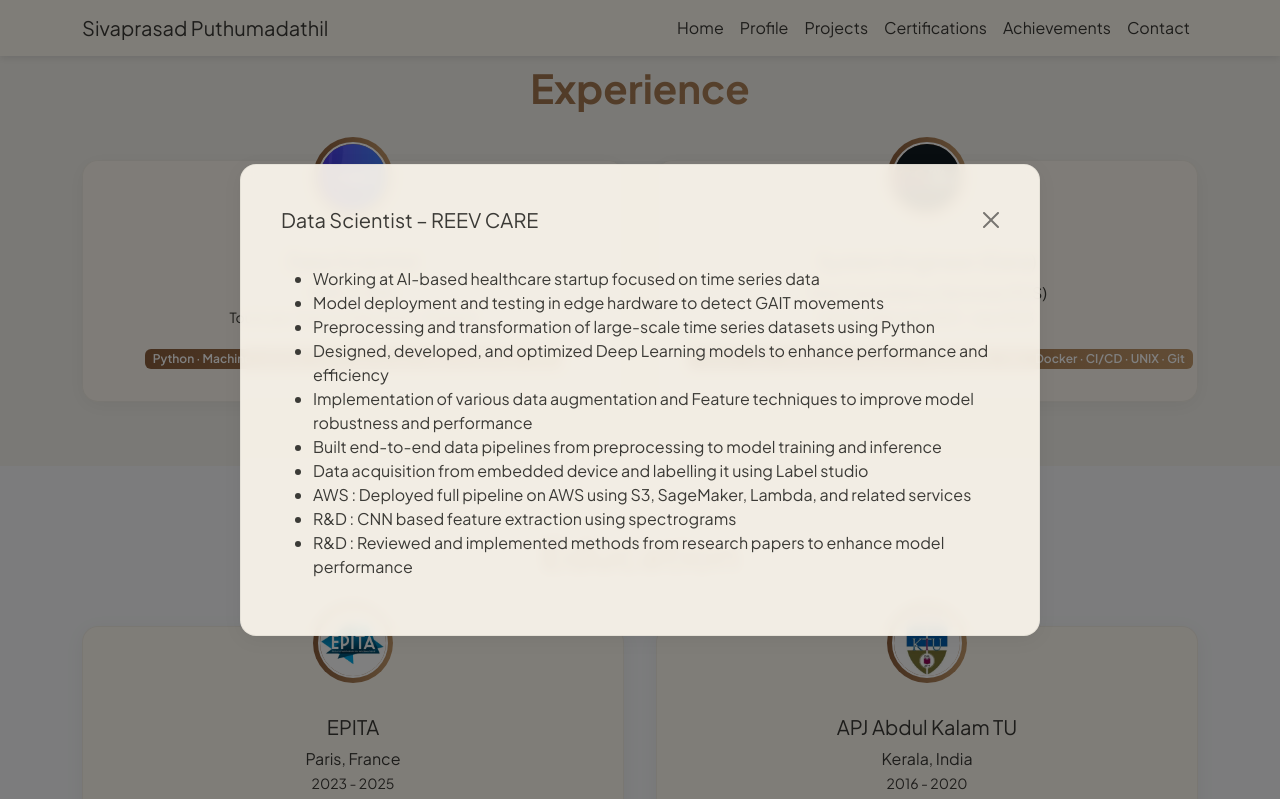
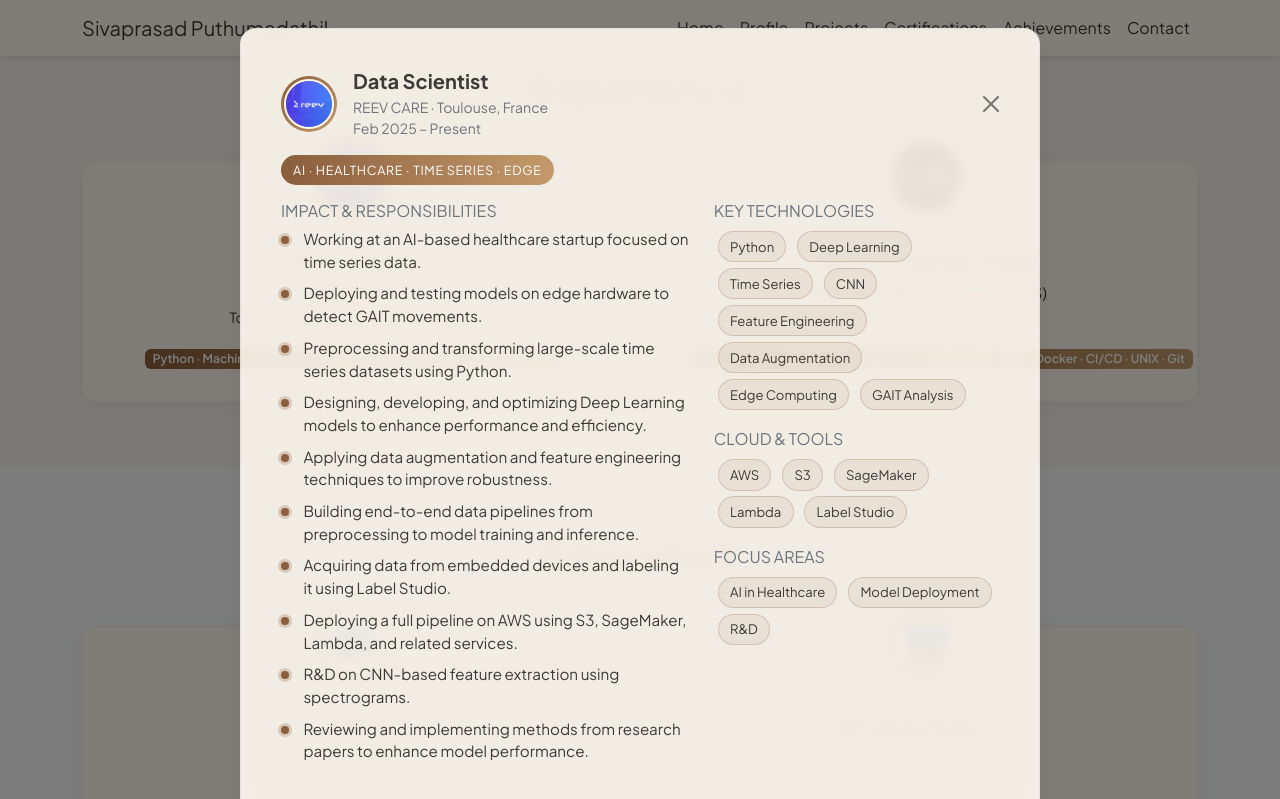
Before and after one commit to siva1999/portfolio, a plain HTML site: page profile.html in a window 1280 px wide. Both pictures are taken after a click on the element 353 px from the left and 281 px from the top of the page. Shown: the top 799 px of the page. Drawn offline with nearby package versions, Linux system fonts and the light colour scheme.

Commit message:
Update profile.html

```diff
--- a/profile.html
+++ b/profile.html
@@ -13,6 +13,89 @@
   <!-- Icons -->
   <link href="https://cdn.jsdelivr.net/npm/bootstrap-icons@1.8.1/font/bootstrap-icons.css" rel="stylesheet">
   <style>
+
+
+    .skill-badge {
+  display: inline-block;
+  margin: 0.18rem 0.25rem;
+  padding: 0.3rem 0.7rem;
+  border-radius: 999px;
+  background: rgba(139, 94, 60, 0.08);
+  color: #3b3a36;
+  font-size: 0.82rem;
+  font-weight: 500;
+  border: 1px solid rgba(139, 94, 60, 0.25);
+  transition: background 0.2s, transform 0.2s, box-shadow 0.2s;
+}
+.skill-badge:hover {
+  background: linear-gradient(90deg, #8b5e3c, #c49a6c);
+  color: #fff;
+  transform: translateY(-1px);
+  box-shadow: 0 4px 12px rgba(139, 94, 60, 0.4);
+}
+    /* Modal look & feel */
+.exp-modal {
+  border-radius: 1.25rem;
+  border: 1px solid rgba(0, 0, 0, 0.04);
+  box-shadow: 0 18px 55px rgba(0, 0, 0, 0.18);
+}
+
+/* Logo in modal header */
+.exp-modal-logo {
+  width: 56px;
+  height: 56px;
+  border-radius: 50%;
+  padding: 3px;
+  background: linear-gradient(135deg, #8b5e3c, #c49a6c);
+  display: flex;
+  align-items: center;
+  justify-content: center;
+}
+.exp-modal-logo img {
+  width: 100%;
+  height: 100%;
+  border-radius: 50%;
+  object-fit: cover;
+  border: 2px solid #fffaf0;
+}
+
+/* Role / domain badge */
+.exp-badge-role {
+  display: inline-block;
+  padding: 0.35rem 0.75rem;
+  border-radius: 999px;
+  background: linear-gradient(90deg, #8b5e3c, #c49a6c);
+  color: #fff;
+  font-size: 0.78rem;
+  letter-spacing: 0.06em;
+  text-transform: uppercase;
+}
+
+/* Nicer bullet list */
+.exp-list li {
+  position: relative;
+  padding-left: 1.4rem;
+  margin-bottom: 0.55rem;
+  font-size: 0.95rem;
+}
+.exp-list li::before {
+  content: "";
+  position: absolute;
+  left: 0;
+  top: 0.5rem;
+  width: 8px;
+  height: 8px;
+  border-radius: 50%;
+  background: #8b5e3c;
+  box-shadow: 0 0 0 3px rgba(139, 94, 60, 0.25);
+}
+
+/* Optional: slightly tighter modal header */
+.exp-modal .modal-header h5 {
+  font-weight: 700;
+}
+
+
     body {
       font-family: 'Plus Jakarta Sans', sans-serif;
       background-color: #f5f3ed; /* Ivory/beige classical tone */
@@ -190,31 +273,85 @@
     </div>
   </section>
 
-  <!-- Experience Detail Modals -->
-  <div class="modal fade" id="modalReev" tabindex="-1">
-    <div class="modal-dialog modal-lg modal-dialog-centered">
-      <div class="modal-content glass-card p-4">
-        <div class="modal-header border-0">
-          <h5 class="modal-title"> Data Scientist – REEV CARE</h5>
-          <button type="button" class="btn-close" data-bs-dismiss="modal" aria-label="Close"></button>
+<div class="modal fade" id="modalReev" tabindex="-1">
+  <div class="modal-dialog modal-lg modal-dialog-centered">
+    <div class="modal-content glass-card exp-modal p-4">
+      <div class="modal-header border-0 pb-0">
+        <div class="d-flex align-items-center">
+          <div class="exp-modal-logo me-3">
+            <img src="assets/reev.jpg" alt="REEV CARE Logo">
+          </div>
+          <div>
+            <h5 class="mb-1">Data Scientist</h5>
+            <div class="text-muted small">
+              REEV CARE · Toulouse, France
+            </div>
+            <div class="text-muted small">
+              Feb 2025 – Present
+            </div>
+          </div>
         </div>
-        <div class="modal-body text-start">
-          <ul>
-            <li>Working at AI-based healthcare startup focused on time series data</li>
-            <li>Model deployment and testing in edge hardware to detect GAIT movements</li>
-            <li>Preprocessing and transformation of large-scale time series datasets using Python</li>
-            <li>Designed, developed, and optimized Deep Learning models to enhance performance and efficiency</li>
-            <li>Implementation of various data augmentation and Feature techniques to improve model robustness and performance</li>
-            <li>Built end-to-end data pipelines from preprocessing to model training and inference</li>
-            <li>Data acquisition from embedded device and labelling it using Label studio  </li>
-            <li>AWS : Deployed full pipeline on AWS using S3, SageMaker, Lambda, and related services</li>
-            <li>R&D : CNN based feature extraction using spectrograms </li>
-            <li>R&D : Reviewed and implemented methods from research papers to enhance model performance</li>
-          </ul>
+        <button type="button" class="btn-close ms-3" data-bs-dismiss="modal" aria-label="Close"></button>
+      </div>
+
+      <div class="modal-body text-start pt-3">
+        <div class="mb-3">
+          <span class="exp-badge-role">AI · Healthcare · Time Series · Edge</span>
+        </div>
+
+        <div class="row g-4">
+          <!-- Impact / Responsibilities -->
+          <div class="col-md-7">
+            <h6 class="text-uppercase text-muted mb-2">Impact & Responsibilities</h6>
+            <ul class="list-unstyled exp-list">
+              <li>Working at an AI-based healthcare startup focused on time series data.</li>
+              <li>Deploying and testing models on edge hardware to detect GAIT movements.</li>
+              <li>Preprocessing and transforming large-scale time series datasets using Python.</li>
+              <li>Designing, developing, and optimizing Deep Learning models to enhance performance and efficiency.</li>
+              <li>Applying data augmentation and feature engineering techniques to improve robustness.</li>
+              <li>Building end-to-end data pipelines from preprocessing to model training and inference.</li>
+              <li>Acquiring data from embedded devices and labeling it using Label Studio.</li>
+              <li>Deploying a full pipeline on AWS using S3, SageMaker, Lambda, and related services.</li>
+              <li>R&amp;D on CNN-based feature extraction using spectrograms.</li>
+              <li>Reviewing and implementing methods from research papers to enhance model performance.</li>
+            </ul>
+          </div>
+
+          <!-- Tech Stack -->
+          <div class="col-md-5">
+            <h6 class="text-uppercase text-muted mb-2">Key Technologies</h6>
+            <div class="mb-3">
+              <span class="skill-badge">Python</span>
+              <span class="skill-badge">Deep Learning</span>
+              <span class="skill-badge">Time Series</span>
+              <span class="skill-badge">CNN</span>
+              <span class="skill-badge">Feature Engineering</span>
+              <span class="skill-badge">Data Augmentation</span>
+              <span class="skill-badge">Edge Computing</span>
+              <span class="skill-badge">GAIT Analysis</span>
+            </div>
+
+            <h6 class="text-uppercase text-muted mb-2">Cloud & Tools</h6>
+            <div class="mb-3">
+              <span class="skill-badge">AWS</span>
+              <span class="skill-badge">S3</span>
+              <span class="skill-badge">SageMaker</span>
+              <span class="skill-badge">Lambda</span>
+              <span class="skill-badge">Label Studio</span>
+            </div>
+
+            <h6 class="text-uppercase text-muted mb-2">Focus Areas</h6>
+            <div>
+              <span class="skill-badge">AI in Healthcare</span>
+              <span class="skill-badge">Model Deployment</span>
+              <span class="skill-badge">R&amp;D</span>
+            </div>
+          </div>
         </div>
       </div>
     </div>
   </div>
+</div>
 
   <div class="modal fade" id="modalTCS" tabindex="-1">
     <div class="modal-dialog modal-lg modal-dialog-centered">
```
